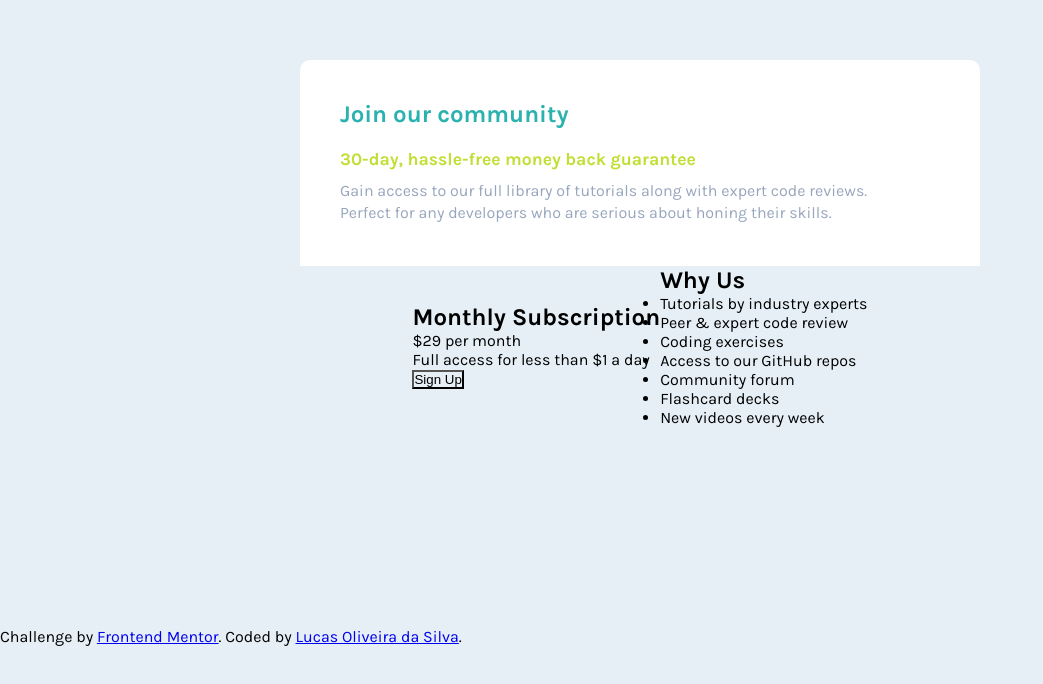
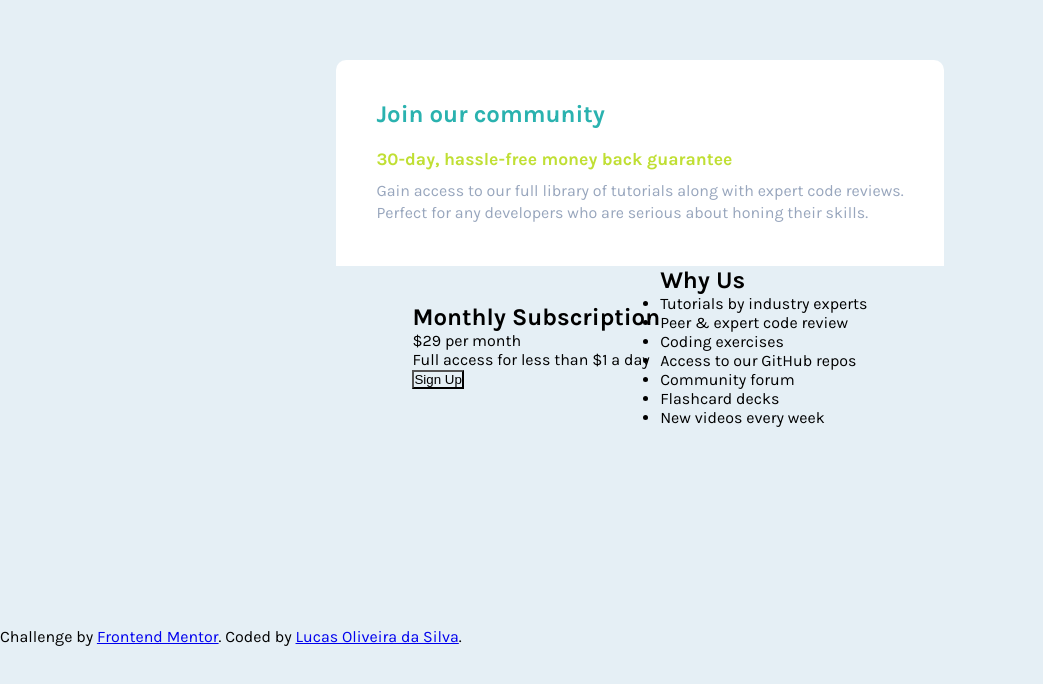
Before and after one commit to LuolBR/Frontendmentor---Single-Grid-Component, a plain HTML site: page single-price-grid-component-master/index.html in a window 1280 px wide. Shown: the part 140-824 px from the top of the page, without its empty margins (0-1043 px from the left). Drawn offline with Linux system fonts and the light colour scheme.

Commit message:
Add files via upload

```diff
--- a/single-price-grid-component-master/style/style.scss
+++ b/single-price-grid-component-master/style/style.scss
@@ -19,14 +19,8 @@ $fontColor: hsl(218, 22%, 67%);
 
 @mixin firstSectionDesign() {
     background-color: white;
-    padding: 20px 1px 1px 20px;
-
+    padding: 20px 20px 1px 20px;
 }
-
-//@font-face {
-    //font-family: 'Karla';
-   // src: local(Karla), url(https://fonts.googleapis.com/css2?family=Karla:wght@400;700&display=swap);
-//}
 
 * {
     @include reset();
@@ -43,23 +37,24 @@ main {
     max-width: 1440px;
     margin: 200px 300px;
     @include flexCenter(row, wrap);
-
-    // background-color: yellow;
-
 }
 
 .first-section {
     @include firstSectionDesign();
-    width: 100%;
+    display: flex;
+    flex-flow: column wrap;
+    align-items: flex-start;
     border-radius: 10px 10px 0 0;
 
     h1 {
         @include firstSectionDesign();
+        display: flex;
         color: $primaryOne;
-
+        width: auto;
     }
 
     article {
+        align-items: flex-start;
         background-color: $firstSectionBackground;
         margin: 0;
 
```
Also changed, not shown: single-price-grid-component-master/style/style.css, 1 other file.
